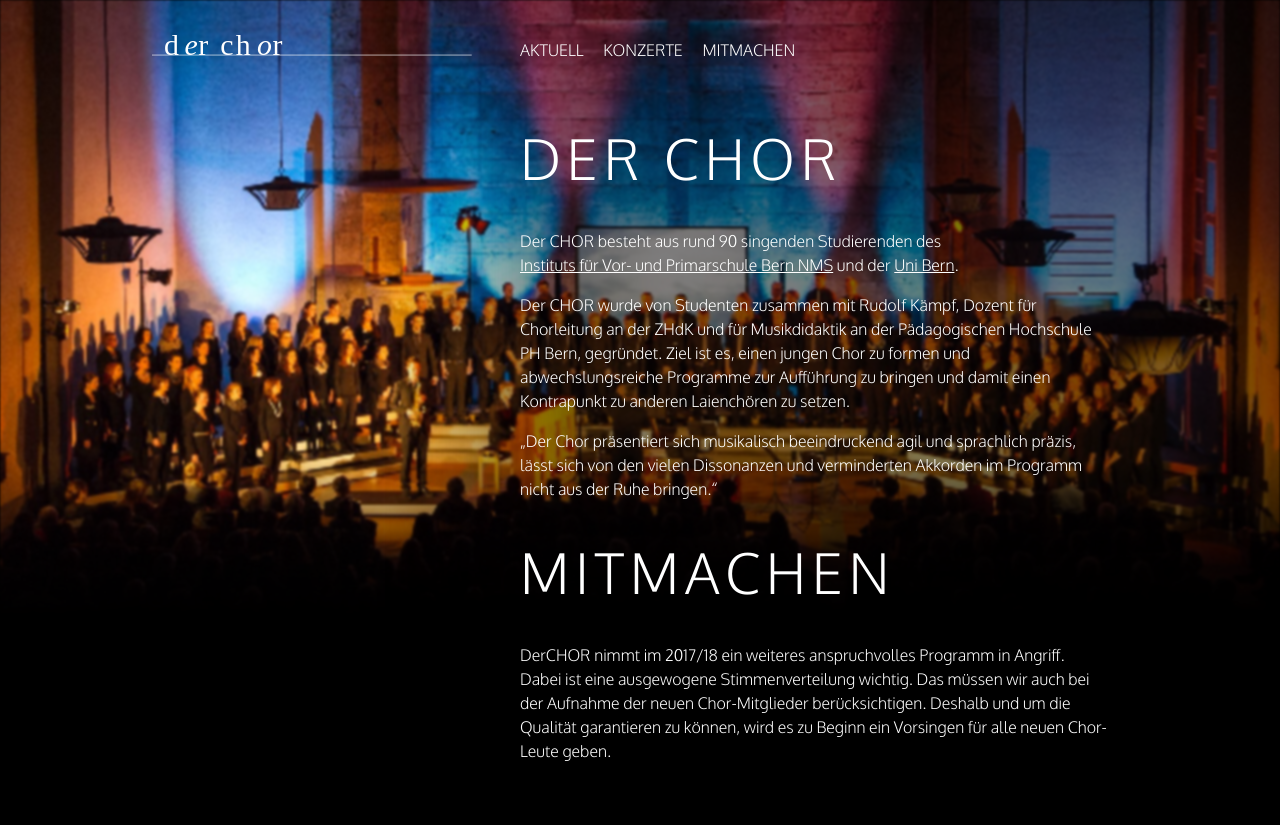
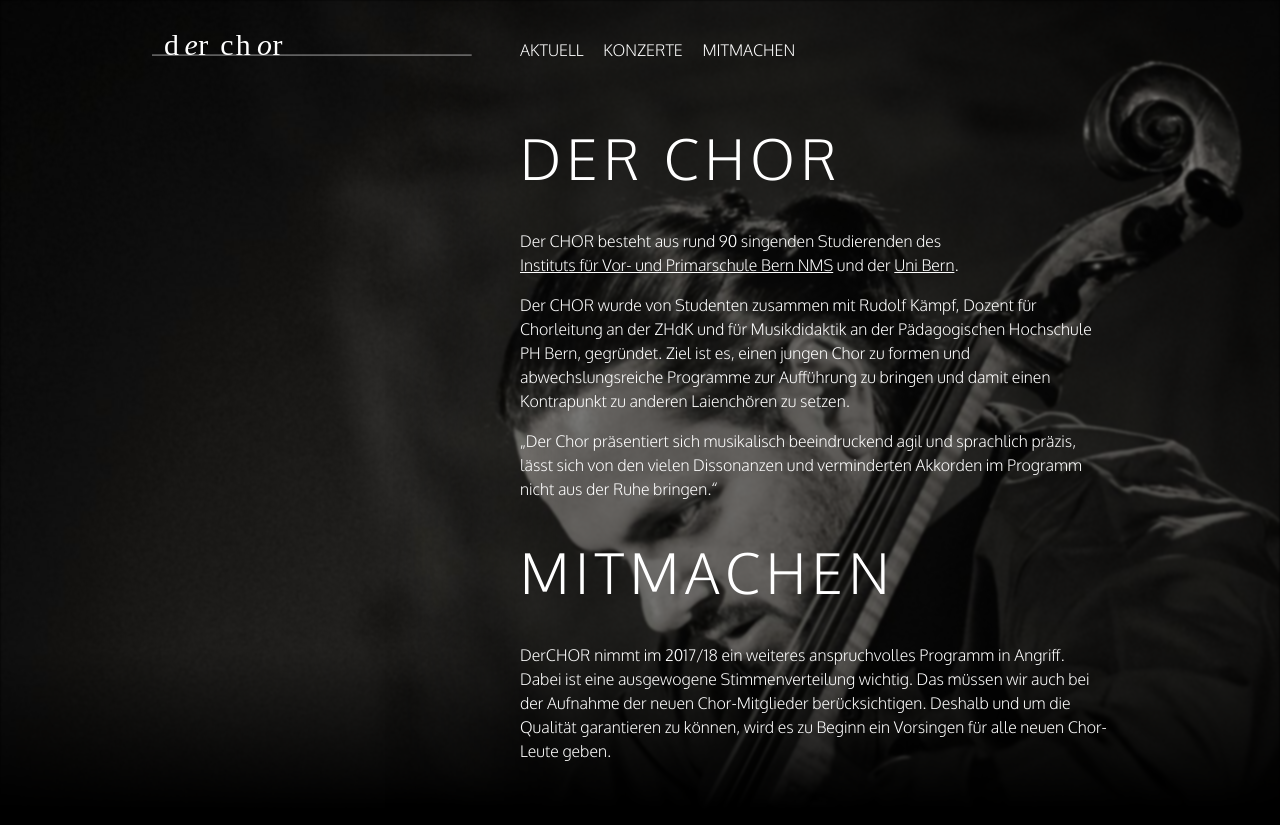
Before and after one commit to derchor/website, a Jekyll site: the page built from index.html, in a window 1280 px wide. Shown: the top 825 px of the page. Built offline with Jekyll 4.4.1, drawn with Linux system fonts in a browser that asks for light colours.

Commit message:
Updated 'index.html' via CloudCannon

```diff
--- a/index.html
+++ b/index.html
@@ -1,5 +1,5 @@
 ---
-background_image_path: /images/chor.png
+background_image_path: '/uploads/Schatten&Licht-derchor_16-27-2.jpg'
 background_color_rgb: 'rgb(0, 0, 0)'
 background_opacity: 0.5
 concert:
```
